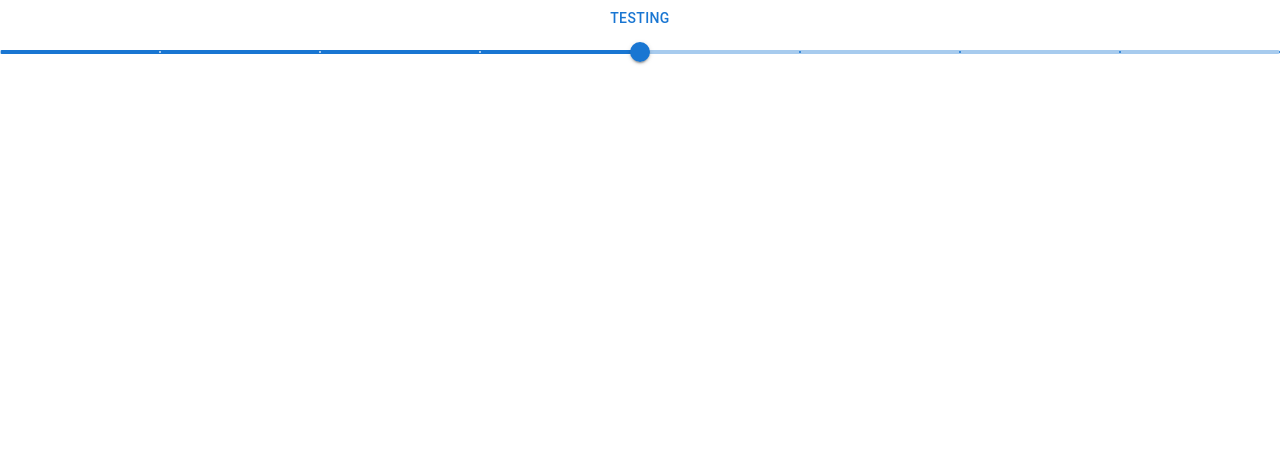
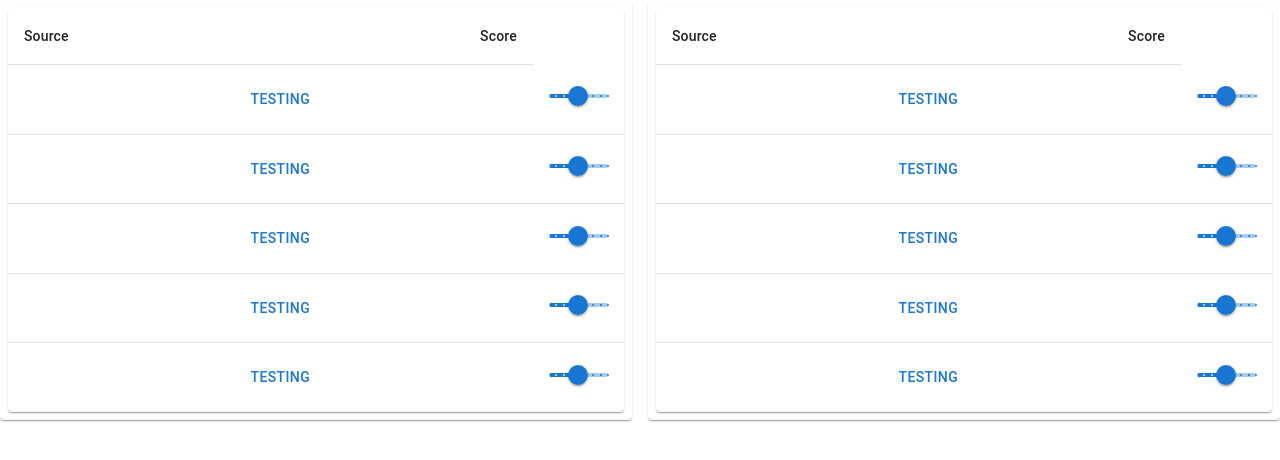
Before and after one commit to UWSocialComputing/Wild-Swaying-Goats-Project, a React (Create React App) app in the folder wild-swaying-goats-app/: page / in a window 1280 px wide. Shown: the top 460 px of the page. Built offline with nearby package versions, Linux system fonts and the light colour scheme.

Commit message:
implement beginning of table

```diff
--- a/wild-swaying-goats-app/src/BibliographyPage.js
+++ b/wild-swaying-goats-app/src/BibliographyPage.js
@@ -1,14 +1,97 @@
-import logo from './logo.svg';
 import './App.css';
 import React from "react";
 import Source from './components/Source.js';
 import SliderScore from './components/SliderScore.js';
+import Table from '@mui/material/Table';
+import TableBody from '@mui/material/TableBody';
+import TableCell from '@mui/material/TableCell';
+import TableContainer from '@mui/material/TableContainer';
+import TableHead from '@mui/material/TableHead';
+import TableRow from '@mui/material/TableRow';
+import Paper from '@mui/material/Paper';
+import Grid from '@mui/material/Grid';
+import { styled } from '@mui/material/styles';
 
-export default function BibliographyPage() {
+function createData(source, score) {
+  return { source, score };
+}
+
+const rows = [
+  createData(<Source displayText={"Testing"} link={"https://www.w3schools.com/howto/howto_js_redirect_webpage.asp"}/>, <SliderScore/>),
+  createData(<Source displayText={"Testing"} link={"https://www.w3schools.com/howto/howto_js_redirect_webpage.asp"}/>, <SliderScore/>),
+  createData(<Source displayText={"Testing"} link={"https://www.w3schools.com/howto/howto_js_redirect_webpage.asp"}/>, <SliderScore/>),
+  createData(<Source displayText={"Testing"} link={"https://www.w3schools.com/howto/howto_js_redirect_webpage.asp"}/>, <SliderScore/>),
+  createData(<Source displayText={"Testing"} link={"https://www.w3schools.com/howto/howto_js_redirect_webpage.asp"}/>, <SliderScore/>)
+];
+
+const Item = styled(Paper)(({ theme }) => ({
+  backgroundColor: theme.palette.mode === 'dark' ? '#1A2027' : '#fff',
+  ...theme.typography.body2,
+  padding: theme.spacing(1),
+  textAlign: 'center',
+  color: theme.palette.text.secondary,
+}));
+
+export default function BibliograpyPage() {
   return (
-    <div className="App">
-      <Source displayText={"Testing"} link={"https://www.w3schools.com/howto/howto_js_redirect_webpage.asp"}/>
-      <SliderScore/>
-    </div>
+    <Grid container spacing={2}>
+      <Grid item xs={6}>
+        <Item>
+          <TableContainer component={Paper}>
+            <Table sx={{ minWidth: 250 }} aria-label="simple table">
+              <TableHead>
+                <TableRow>
+                  <TableCell align="left">Source</TableCell>
+                  <TableCell align="right">Score</TableCell>
+                </TableRow>
+              </TableHead>
+              <TableBody>
+                {rows.map((row) => (
+                  <TableRow
+                    key={row.name}
+                    sx={{ '&:last-child td, &:last-child th': { border: 0 } }}
+                  >
+                    <TableCell component="th" scope="row">
+                      {row.name}
+                    </TableCell>
+                    <TableCell align="left">{row.source}</TableCell>
+                    <TableCell align="right">{row.score}</TableCell>
+                  </TableRow>
+                ))}
+              </TableBody>
+            </Table>
+          </TableContainer>
+        </Item>
+      </Grid>
+
+      <Grid item xs={6}>
+        <Item>
+          <TableContainer component={Paper}>
+            <Table sx={{ minWidth: 250 }} aria-label="simple table">
+              <TableHead>
+                <TableRow>
+                  <TableCell align="left">Source</TableCell>
+                  <TableCell align="right">Score</TableCell>
+                </TableRow>
+              </TableHead>
+              <TableBody>
+                {rows.map((row) => (
+                  <TableRow
+                    key={row.name}
+                    sx={{ '&:last-child td, &:last-child th': { border: 0 } }}
+                  >
+                    <TableCell component="th" scope="row">
+                      {row.name}
+                    </TableCell>
+                    <TableCell align="left">{row.source}</TableCell>
+                    <TableCell align="right">{row.score}</TableCell>
+                  </TableRow>
+                ))}
+              </TableBody>
+            </Table>
+          </TableContainer>
+        </Item>
+      </Grid>
+    </Grid>
   );
 }
--- a/wild-swaying-goats-app/src/components/SliderScore.js
+++ b/wild-swaying-goats-app/src/components/SliderScore.js
@@ -3,7 +3,6 @@ import Slider from "@mui/material/Slider"
 
 export default function SliderScore(props) {
     return (
-      <div>
           <Slider
             aria-label="Quality"
             defaultValue={3}
@@ -13,6 +12,5 @@ export default function SliderScore(props) {
             min={1}
             max={5}
             />
-      </div>
     );
 }
--- a/wild-swaying-goats-app/src/components/Source.js
+++ b/wild-swaying-goats-app/src/components/Source.js
@@ -4,10 +4,8 @@ import Button from '@mui/material/Button';
 
 export default function Source(props){
     return (
-        <div>
             <Button variant="text" href={props.link} target="_blank">
                 {props.displayText}
             </Button>
-        </div>
     );
 }
```
